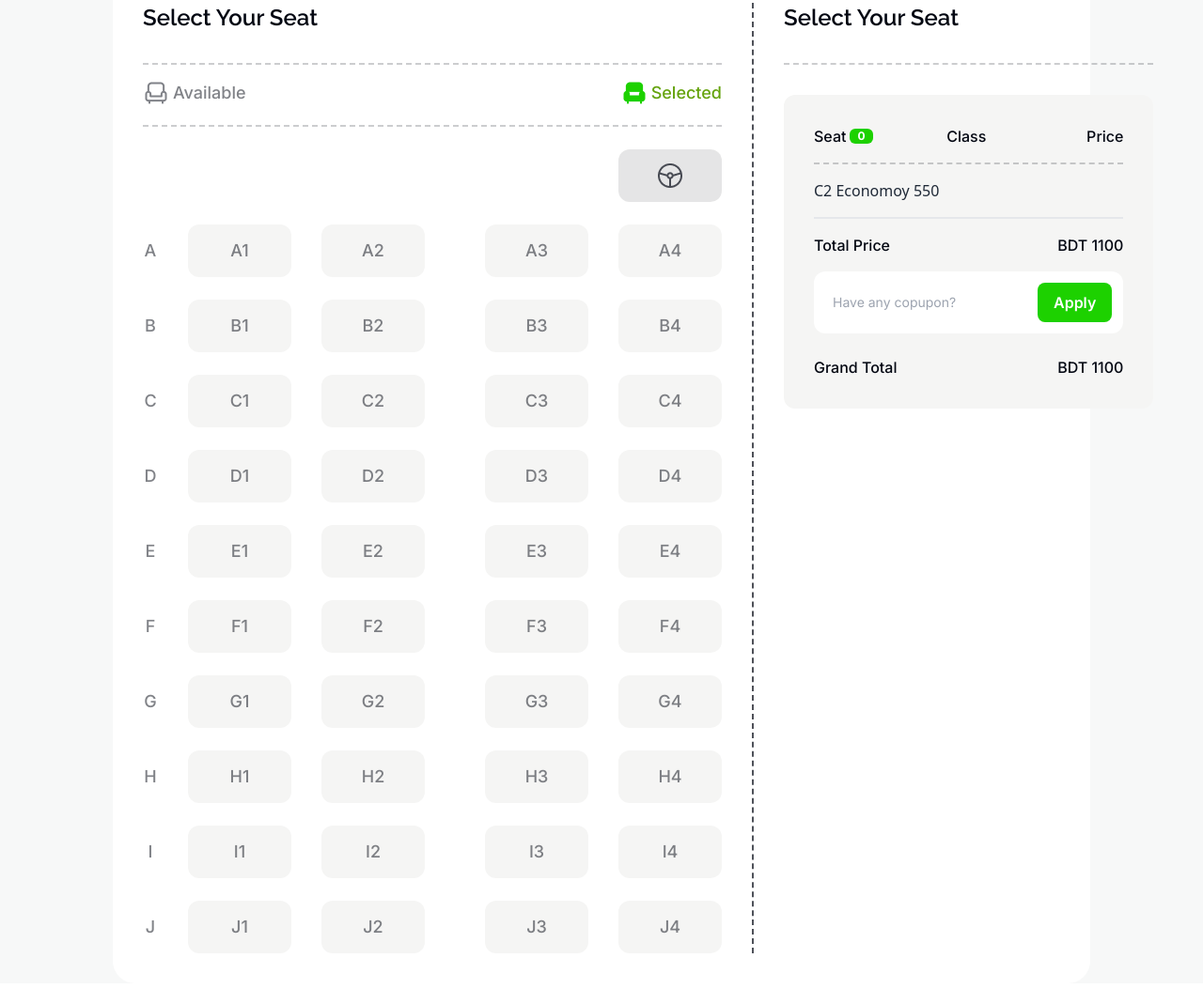
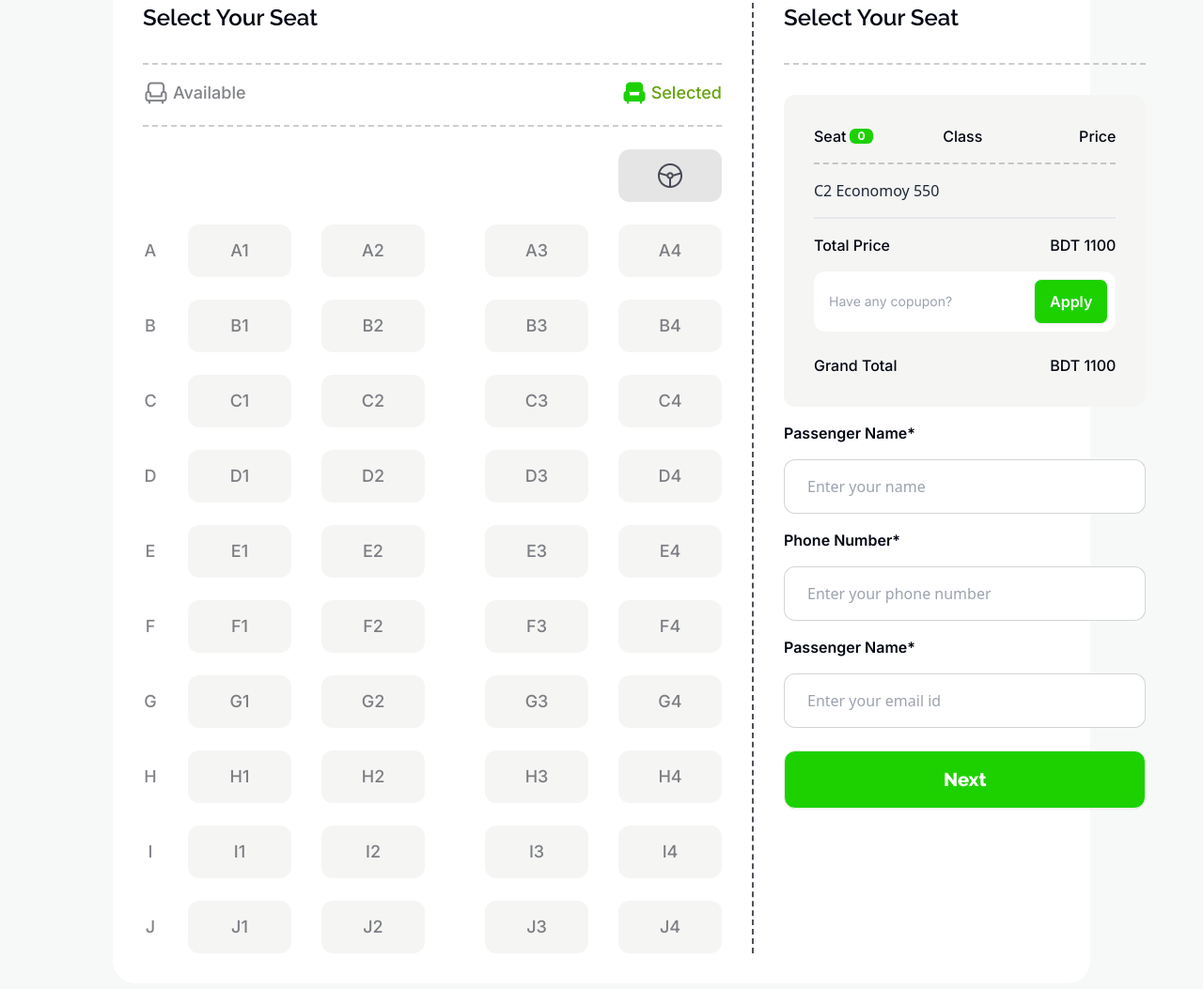
Before and after one commit to NaimurRahman00/Smart-bus-ticketing-landing-page, a plain HTML site: page index.html in a window 1280 px wide. Shown: the part 2273-3326 px from the top of the page at 94% size. Drawn offline with nearby package versions, Linux system fonts and the light colour scheme.

Commit message:
Seat plan and fare calculation section full complete

```diff
--- a/index.html
+++ b/index.html
@@ -255,7 +255,7 @@
       </section>
       <!-- PH PARIBAHAN -->
       <section
-        class="rounded-t-[88px] border-t-[3px] border-[#1DD100] max-w-[1800px] m-auto bg-[#F7F8F8]"
+        class="rounded-t-[88px] border-t-[3px] border-[#1DD100] max-w-[1800px] m-auto bg-[#F7F8F8] pb-[120px]"
       >
         <div class="custom-container text-center mt-[120px]">
           <h1 class="font-raleway font-bold text-[40px] custom-text-black">
@@ -567,7 +567,7 @@
                 <div>BDT 1100</div>
               </div>
               <label
-                class="input rounded-xl px-5 flex items-center gap-2 border-0 h-fit"
+                class="input rounded-xl px-4 flex items-center gap-2 border-0 h-fit"
               >
                 <input
                   type="text"
@@ -575,7 +575,7 @@
                   placeholder="Have any copupon?"
                 />
                 <span
-                  class="badge badge-info px-4 py-5 my-3 mr-[-8px] rounded-lg text-white text-base font-semibold font-inter bg-[#1DD100]"
+                  class="btn h-auto px-4 my-2 mr-[-8px] rounded-lg text-white text-base font-semibold font-inter bg-[#1DD100] hover:border-2 hover:bg-[#1cd10024] hover:text-[#1DD100] hover:border-[#1DD100]"
                   >Apply</span
                 >
               </label>
@@ -586,6 +586,26 @@
                 <div>BDT 1100</div>
               </div>
             </div>
+            <!-- Form -->
+            <label class="form-control w-full">
+              <div class="my-4">
+                <span class="label-text text-gray-950 text-base font-semibold font-inter ">Passenger Name*</span>
+              </div>
+              <input type="text" placeholder="Enter your name" class="input input-bordered w-full px-6 py-7 rounded-xl" required/>
+            </label>
+            <label class="form-control w-full">
+              <div class="my-4">
+                <span class="label-text text-gray-950 text-base font-semibold font-inter ">Phone Number*</span>
+              </div>
+              <input type="number" placeholder="Enter your phone number" class="input input-bordered w-full px-6 py-7 rounded-xl" required/>
+            </label>
+            <label class="form-control w-full">
+              <div class="my-4">
+                <span class="label-text text-gray-950 text-base font-semibold font-inter ">Passenger Name*</span>
+              </div>
+              <input type="email" placeholder="Enter your email id" class="input input-bordered w-full px-6 py-7 rounded-xl" required/>
+            </label>
+            <button class="btn btn-block mt-6 bg-[#1DD100] text-white text-xl font-extrabold font-raleway rounded-xl py-4 h-auto hover:border-2 hover:bg-[#1cd10024] hover:text-[#1DD100] hover:border-[#1DD100]">Next</button>
           </div>
         </div>
       </section>
```
